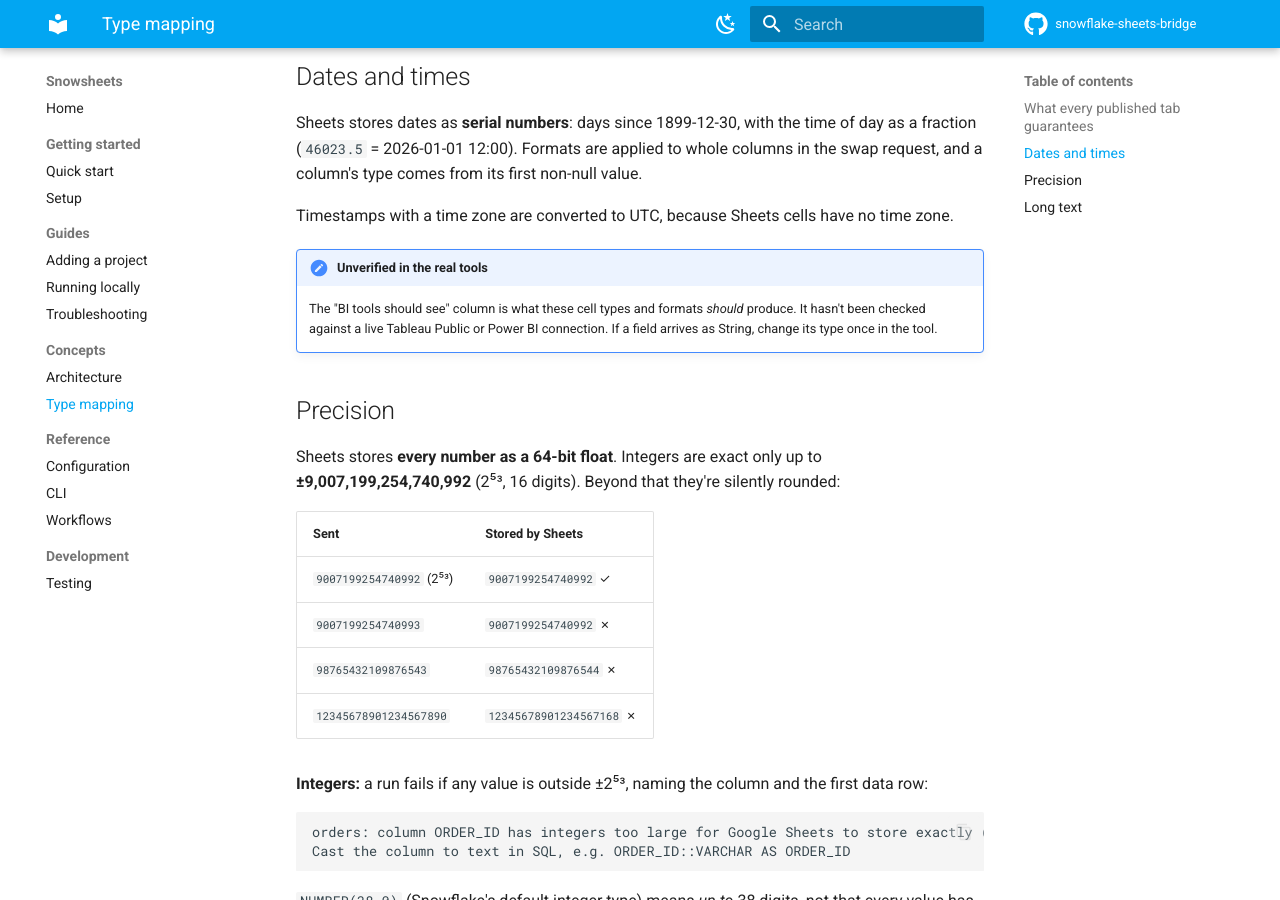
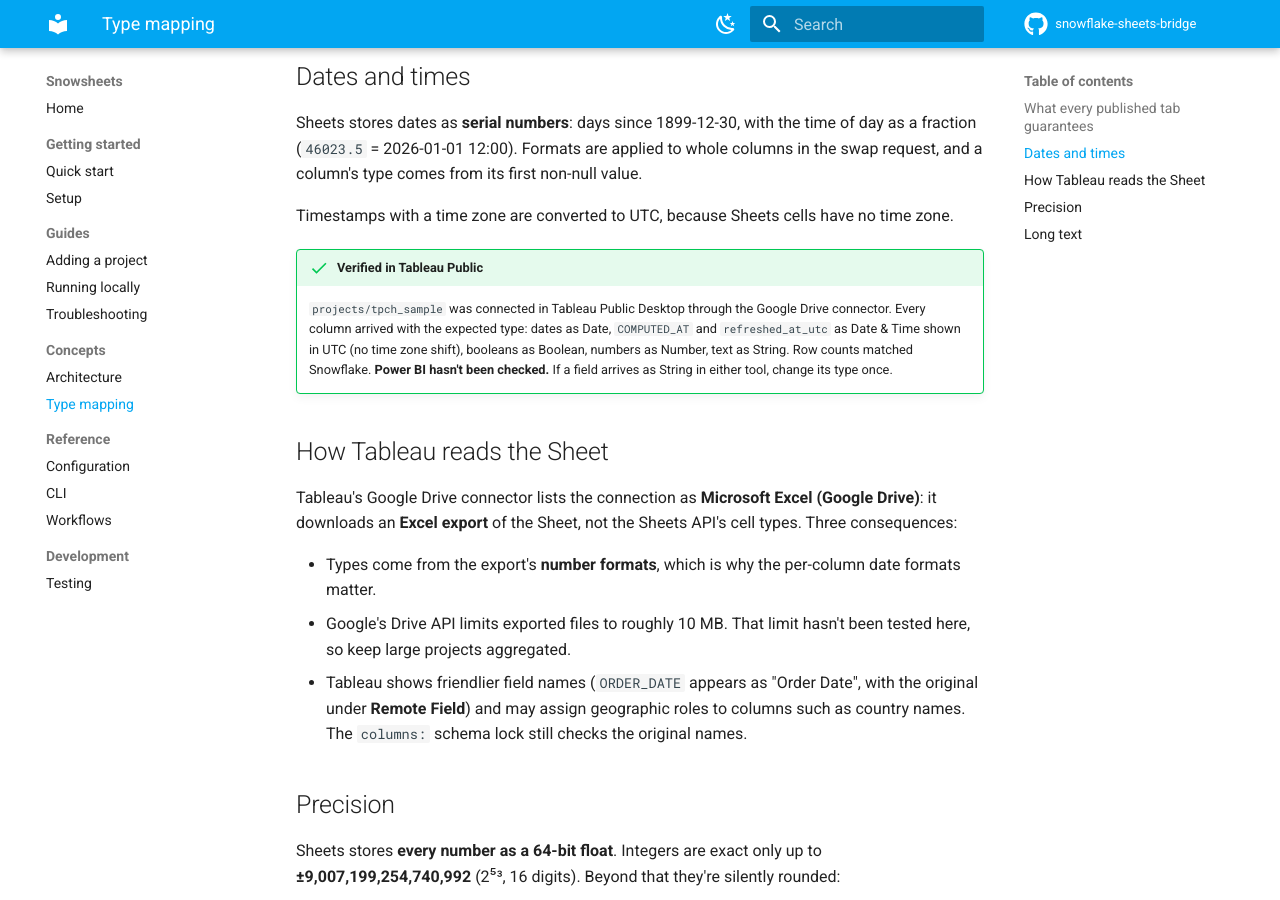
Before and after one commit to phanfolio/snowflake-sheets-bridge, an MkDocs documentation site: the page built from docs/concepts/type-mapping.md, in a window 1280 px wide and 900 px high, scrolled down 1435 px. Built offline with MkDocs 1.6.1 and Material for MkDocs 9.7.7, drawn with Linux system fonts in a browser that asks for light colours; comment, search, counter and statistics services are not loaded.

Commit message:
docs: Tableau Public connector steps, sign-in troubleshooting, verified types (#2)

```diff
--- a/docs/concepts/type-mapping.md
+++ b/docs/concepts/type-mapping.md
@@ -36,8 +36,16 @@ Sheets stores dates as **serial numbers**: days since 1899-12-30, with the time
 
 Timestamps with a time zone are converted to UTC, because Sheets cells have no time zone.
 
-!!! note "Unverified in the real tools"
-    The "BI tools should see" column is what these cell types and formats *should* produce. It hasn't been checked against a live Tableau Public or Power BI connection. If a field arrives as String, change its type once in the tool.
+!!! success "Verified in Tableau Public"
+    `projects/tpch_sample` was connected in Tableau Public Desktop through the Google Drive connector. Every column arrived with the expected type: dates as Date, `COMPUTED_AT` and `refreshed_at_utc` as Date & Time shown in UTC (no time zone shift), booleans as Boolean, numbers as Number, text as String. Row counts matched Snowflake. **Power BI hasn't been checked.** If a field arrives as String in either tool, change its type once.
+
+## How Tableau reads the Sheet
+
+Tableau's Google Drive connector lists the connection as **Microsoft Excel (Google Drive)**: it downloads an **Excel export** of the Sheet, not the Sheets API's cell types. Three consequences:
+
+- Types come from the export's **number formats**, which is why the per-column date formats matter.
+- Google's Drive API limits exported files to roughly 10 MB. That limit hasn't been tested here, so keep large projects aggregated.
+- Tableau shows friendlier field names (`ORDER_DATE` appears as "Order Date", with the original under **Remote Field**) and may assign geographic roles to columns such as country names. The `columns:` schema lock still checks the original names.
 
 ## Precision
 
```
Also changed, not shown: README.md (+1 -1 lines), docs/development/testing.md (+2 -2 lines), docs/getting-started/quick-start.md (+1 -1 lines), docs/getting-started/setup.md (+4 -3 lines), docs/guides/troubleshooting.md (+13 -0 lines).
